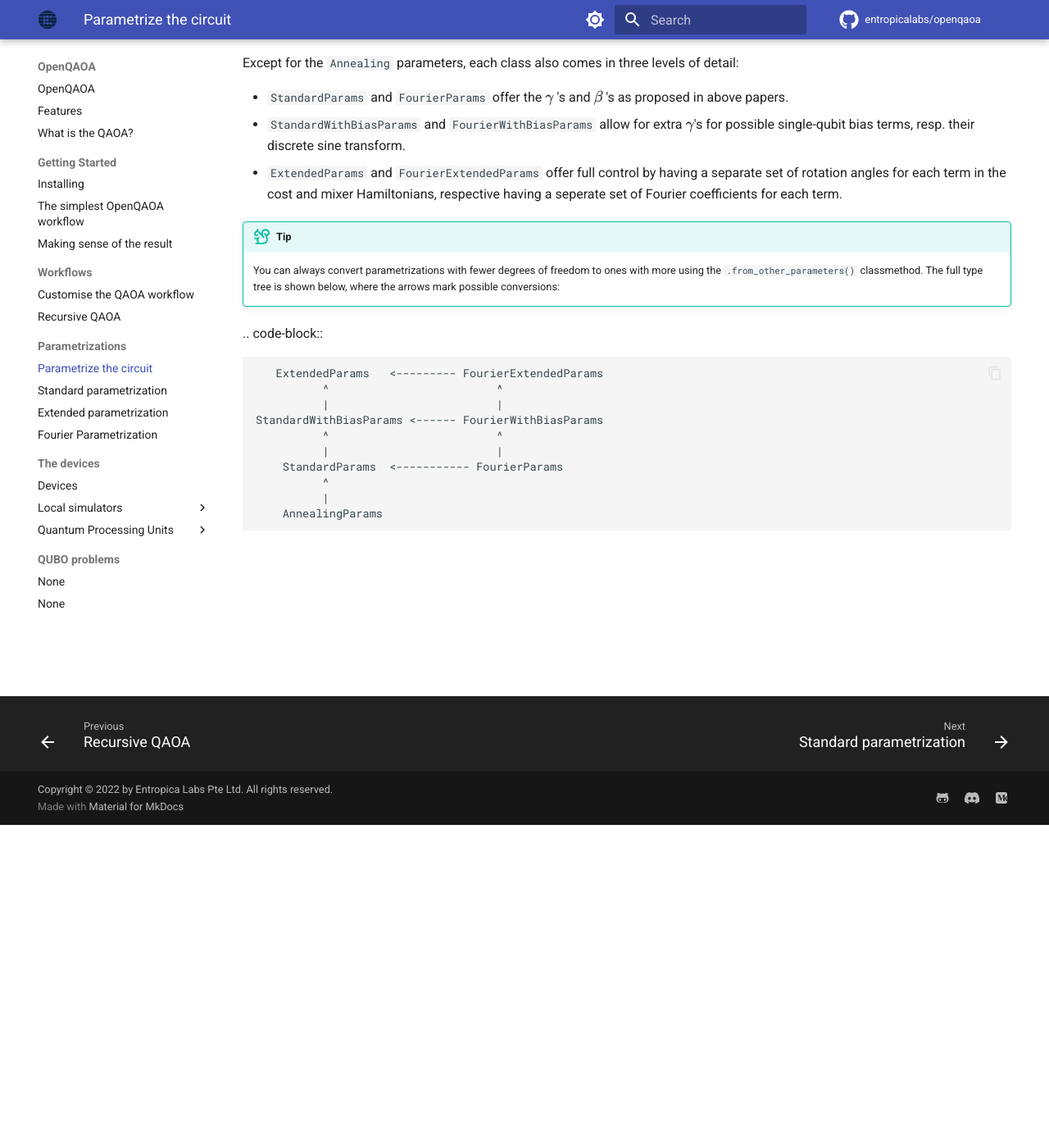
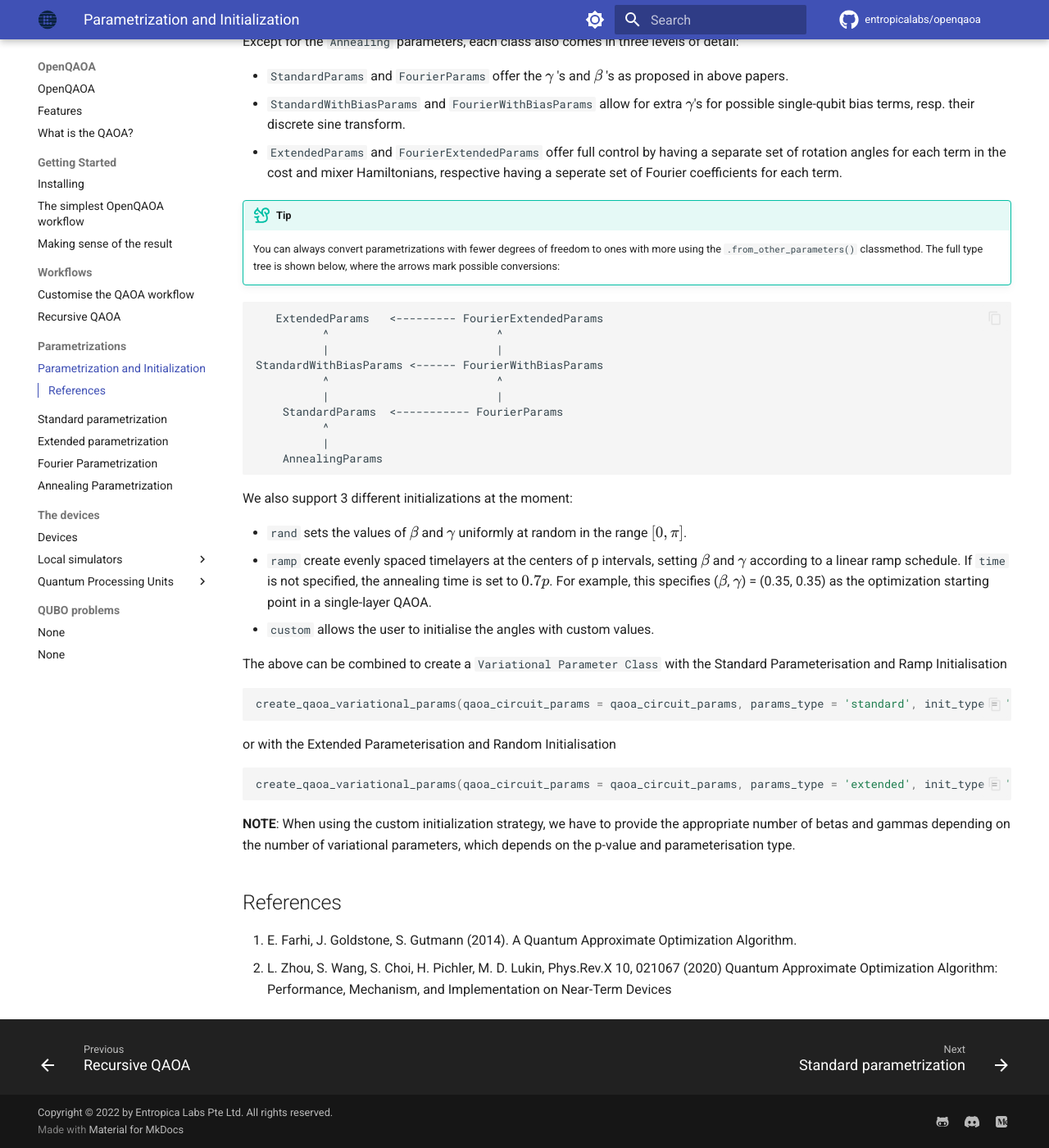
Before and after one commit to entropicalabs/openqaoa-website, an MkDocs documentation site: the page built from docs/parametrization/parametrization.md, in a window 1280 px wide and 1400 px high, scrolled down 394 px. Shown: the whole window at 82% size. Built offline with MkDocs 1.6.1 and Material for MkDocs 9.7.7, drawn with Linux system fonts in a browser that asks for light colours; comment, search, counter and statistics services are not loaded; some of the changed text lies outside the part shown.

Commit message:
adding initialization and annealing file, still work in progress

````diff
--- a/docs/parametrization/parametrization.md
+++ b/docs/parametrization/parametrization.md
@@ -1,10 +1,10 @@
-# Parametrize the circuit
+# Parametrization and Initialization
 
 We currently offer 7 different parametrizations for QAOA, which can be found in
 the `openqaoa.qaoa_parameters` module. They fall broadly into three categories:
 
-* The `Standard` classes are parametrizations that have the $\gamma$ 's and $\beta$ 's as free parameters, as defined in the seminal paper by Farhi `et al` in [A Quantum Approximate Optimization Algorithm](https://arxiv.org/abs/1411.4028).
-* The `Fourier` classes have the discrete cosine and sine transforms of the $\gamma$ 's respective $\beta$'s as free parameters, as proposed by Zhou et al. in [Quantum Approximate Optimization Algorithm: Performance, Mechanism, and Implementation on Near-Term Devices](https://arxiv.org/abs/1812.01041).
+* The `Standard` classes are parametrizations that have the $\gamma$ 's and $\beta$ 's as free parameters, as defined in the seminal paper by Farhi et al. [1].
+* The `Fourier` classes have the discrete cosine and sine transforms of the $\gamma$'s respective $\beta$'s as free parameters, as proposed by Zhou et al. [2].
 * The `Annealing` class is based on the idea of QAOA being a form of discretized, adiabatic annealing. Here the function values $s(t_i)$ at equally spaced times $t_i$ are the free parameters.
 
 Except for the `Annealing` parameters, each class also comes in three levels of detail:
@@ -13,19 +13,43 @@ Except for the `Annealing` parameters, each class also comes in three levels of
 * `StandardWithBiasParams` and `FourierWithBiasParams` allow for extra $\gamma$'s for possible single-qubit bias terms, resp. their discrete sine transform.
 * `ExtendedParams` and `FourierExtendedParams` offer full control by having a separate set of rotation angles for each term in the cost and mixer Hamiltonians, respective having a seperate set of Fourier coefficients for each term.
 
+
 !!! Tip
     You can always convert parametrizations with fewer degrees of freedom to ones with more using the `.from_other_parameters()` classmethod. The full type
     tree is shown below, where the arrows mark possible conversions:
 
-.. code-block::
+```
+   ExtendedParams   <--------- FourierExtendedParams
+          ^                         ^
+          |                         |
+StandardWithBiasParams <------ FourierWithBiasParams
+          ^                         ^
+          |                         |
+    StandardParams  <----------- FourierParams
+          ^
+          |
+    AnnealingParams
+```
 
-       ExtendedParams   <--------- FourierExtendedParams
-              ^                         ^
-              |                         |
-    StandardWithBiasParams <------ FourierWithBiasParams
-              ^                         ^
-              |                         |
-        StandardParams  <----------- FourierParams
-              ^
-              |
-        AnnealingParams
+We also support 3 different initializations at the moment:
+
+* `rand` sets the values of $\beta$ and $\gamma$ uniformly at random in the range $[0, \pi]$.
+* `ramp` create evenly spaced timelayers at the centers of p intervals, setting $\beta$ and $\gamma$ according
+            to a linear ramp schedule. If `time` is not specified, the annealing time is set to $0.7p$. For example, this specifies ($\beta$, $\gamma$) = (0.35, 0.35) as the optimization starting point in a single-layer QAOA.
+* `custom` allows the user to initialise the angles with custom values.
+
+The above can be combined to create a `Variational Parameter Class` with the Standard Parameterisation and Ramp Initialisation
+```Python
+create_qaoa_variational_params(qaoa_circuit_params = qaoa_circuit_params, params_type = 'standard', init_type = 'ramp')
+```
+or with the Extended Parameterisation and Random Initialisation
+```Python
+create_qaoa_variational_params(qaoa_circuit_params = qaoa_circuit_params, params_type = 'extended', init_type = 'rand')
+```
+
+**NOTE**: When using the custom initialization strategy, we have to provide the appropriate number of betas and gammas depending on the number of variational parameters, which depends on the p-value and parameterisation type.
+
+References
+----------
+1. E. Farhi, J. Goldstone, S. Gutmann (2014). A Quantum Approximate Optimization Algorithm.
+2. L. Zhou, S. Wang, S. Choi, H. Pichler, M. D. Lukin, Phys.Rev.X 10, 021067 (2020) Quantum Approximate Optimization Algorithm: Performance, Mechanism, and Implementation on Near-Term Devices
--- a/mkdocs.yml
+++ b/mkdocs.yml
@@ -81,6 +81,7 @@ nav:
       - parametrization/standard-parametrization.md
       - parametrization/extended-parametrization.md
       - parametrization/fourier-parametrization.md
+      - parametrization/annealing-parametrization.md
   - The devices:
       - devices/device.md
       - Local simulators:
````
Also changed, not shown: docs/parametrization/annealing-parametrization.md (added, +8 -0 lines), docs/parametrization/extended-parametrization.md (+1 -0 lines), docs/parametrization/standard-parametrization.md (+10 -0 lines), docs/parametrization/fourier-parametrization.md (line endings or trailing spaces).
